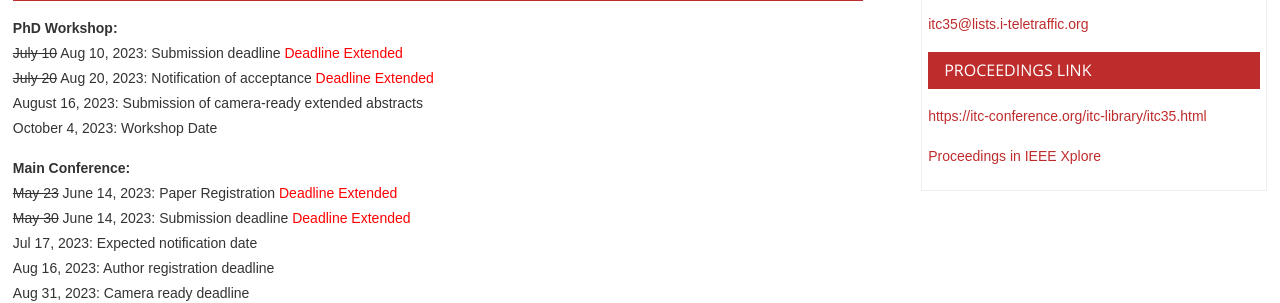
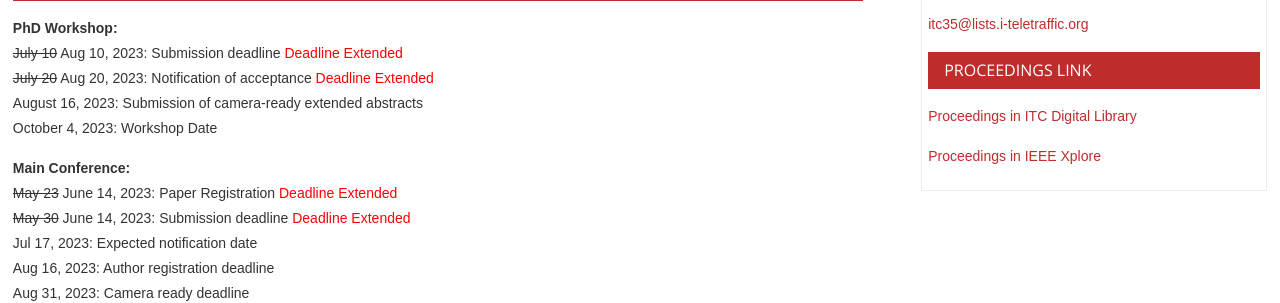
Before and after one commit to ohohlfeld/itc35, a Jekyll site: the page built from index.md, in a window 1280 px wide. Shown: the part 1140-1443 px from the top of the page. Built offline with Jekyll 4.4.1, drawn with Linux system fonts in a browser that asks for light colours.

Commit message:
update proceedings.md

```diff
--- a/_includes/proceedings.md
+++ b/_includes/proceedings.md
@@ -1,3 +1,3 @@
-[https://itc-conference.org/itc-library/itc35.html](Proceedings in ITC Digital Library)
+[Proceedings in ITC Digital Library](https://itc-conference.org/itc-library/itc35.html)
 
-[Proceedings in IEEE Xplore ](https://ieeexplore.ieee.org/servlet/opac?punumber=10555573)
+[Proceedings in IEEE Xplore](https://ieeexplore.ieee.org/servlet/opac?punumber=10555573)
```
